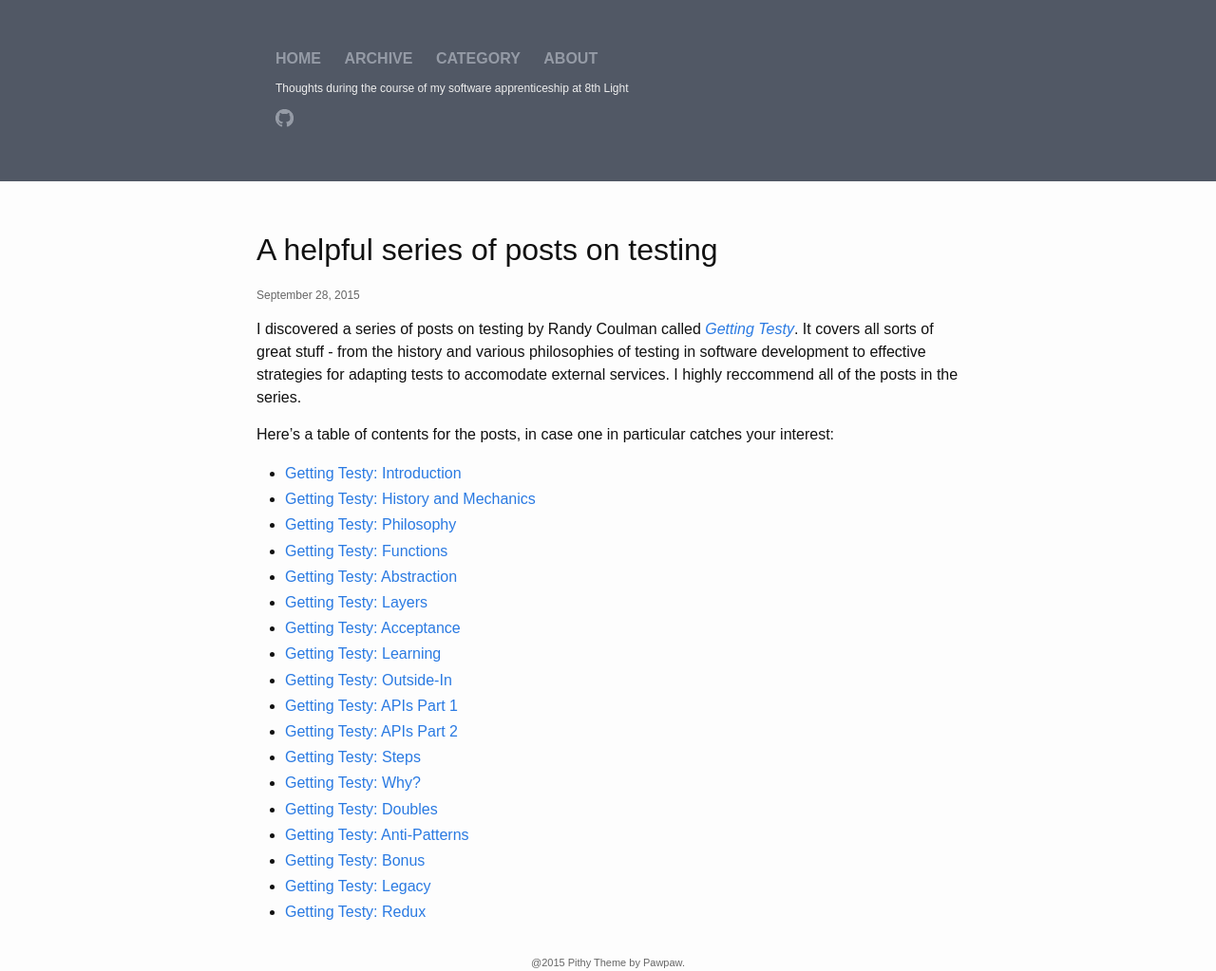
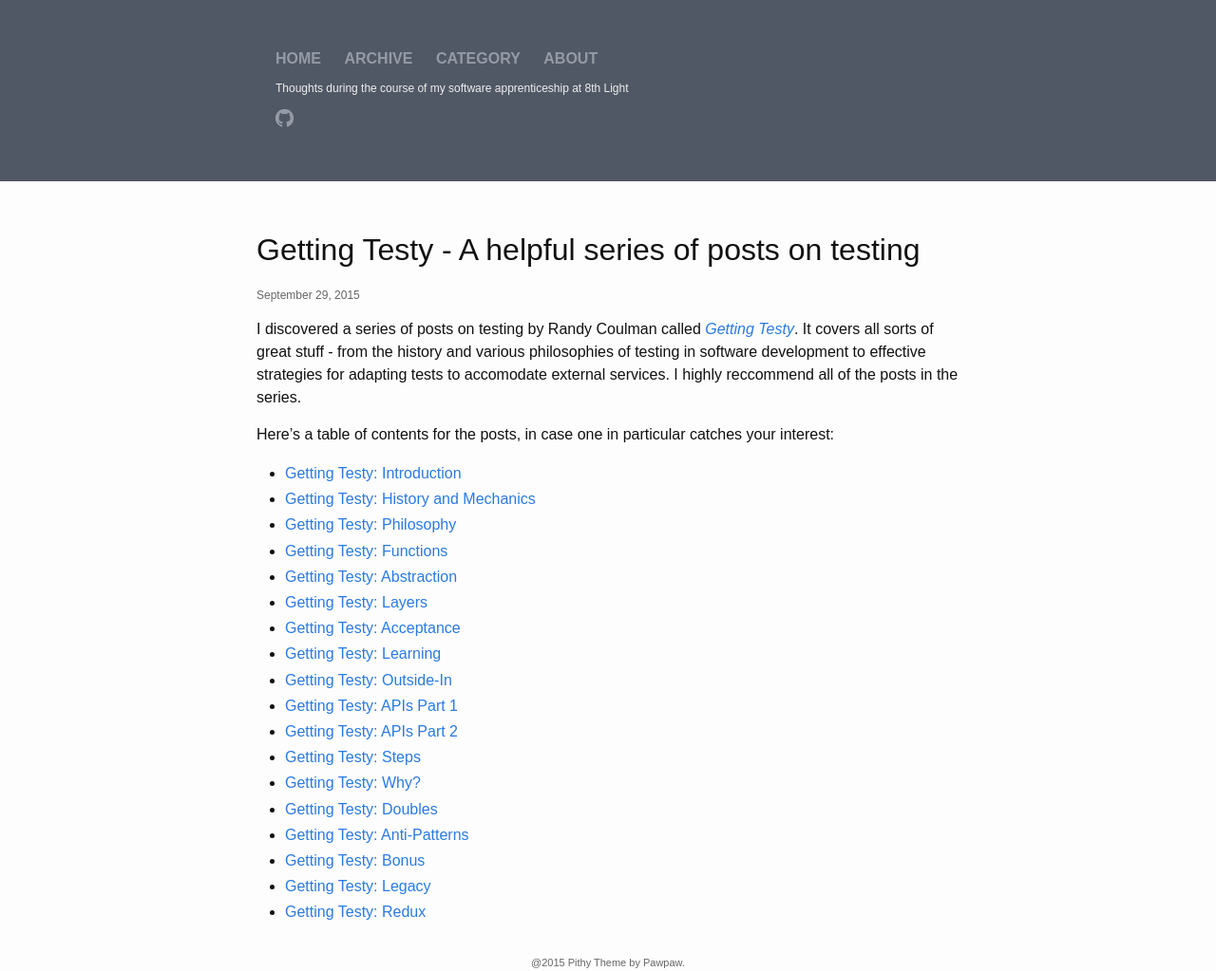
Before and after one commit to merecarvill/8th-light-apprenticeship-site, a Jekyll site: the page built from _posts/2015-09-29-getting-testy-a-helpful-series-of-posts-on-testing.markdown, in a window 1280 px wide. Shown: the whole page at 95% size. Built offline with Jekyll 4.4.1, drawn with Linux system fonts in a browser that asks for light colours.

Commit message:
Tweak post name and date

```diff
--- a/_posts/2015-09-29-a-helpful-series-of-posts-on-testing.markdown
+++ b/_posts/2015-09-29-getting-testy-a-helpful-series-of-posts-on-testing.markdown
@@ -1,7 +1,7 @@
 ---
 layout: post
-title:  A helpful series of posts on testing
-date:   2015-09-28
+title:  Getting Testy - A helpful series of posts on testing
+date:   2015-09-29
 categories:
 - testing
 - external resources
```
